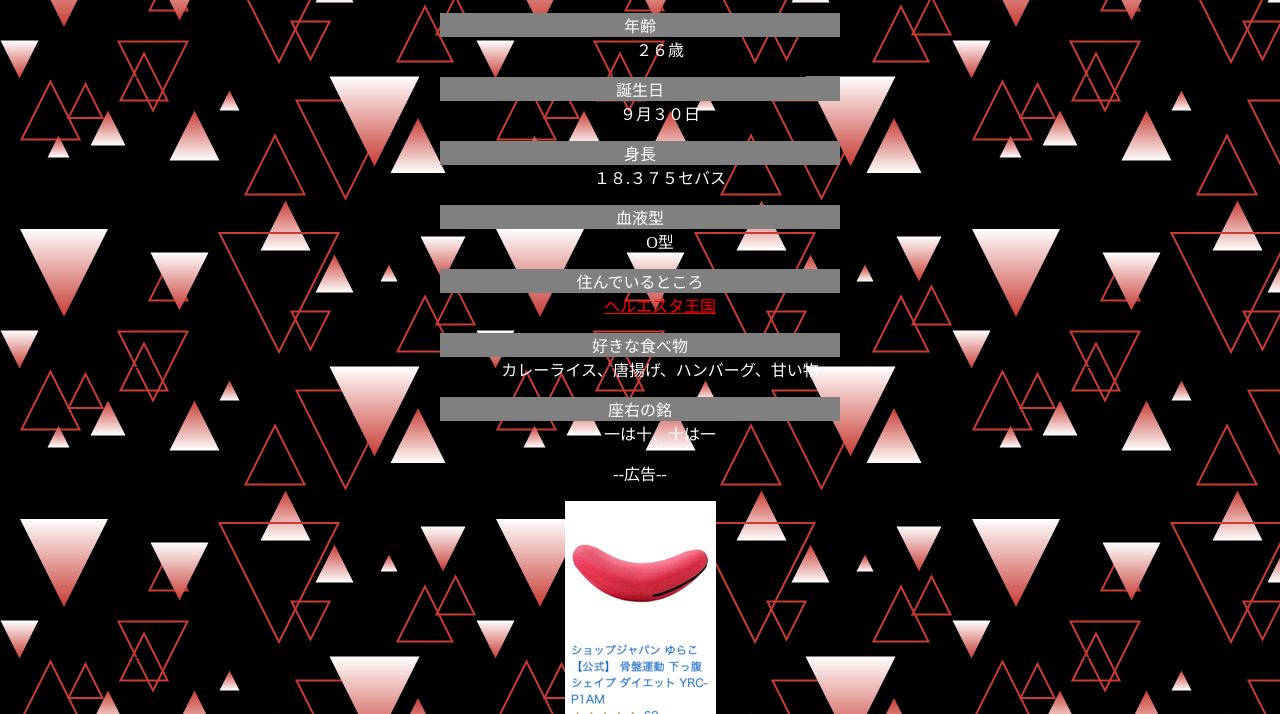
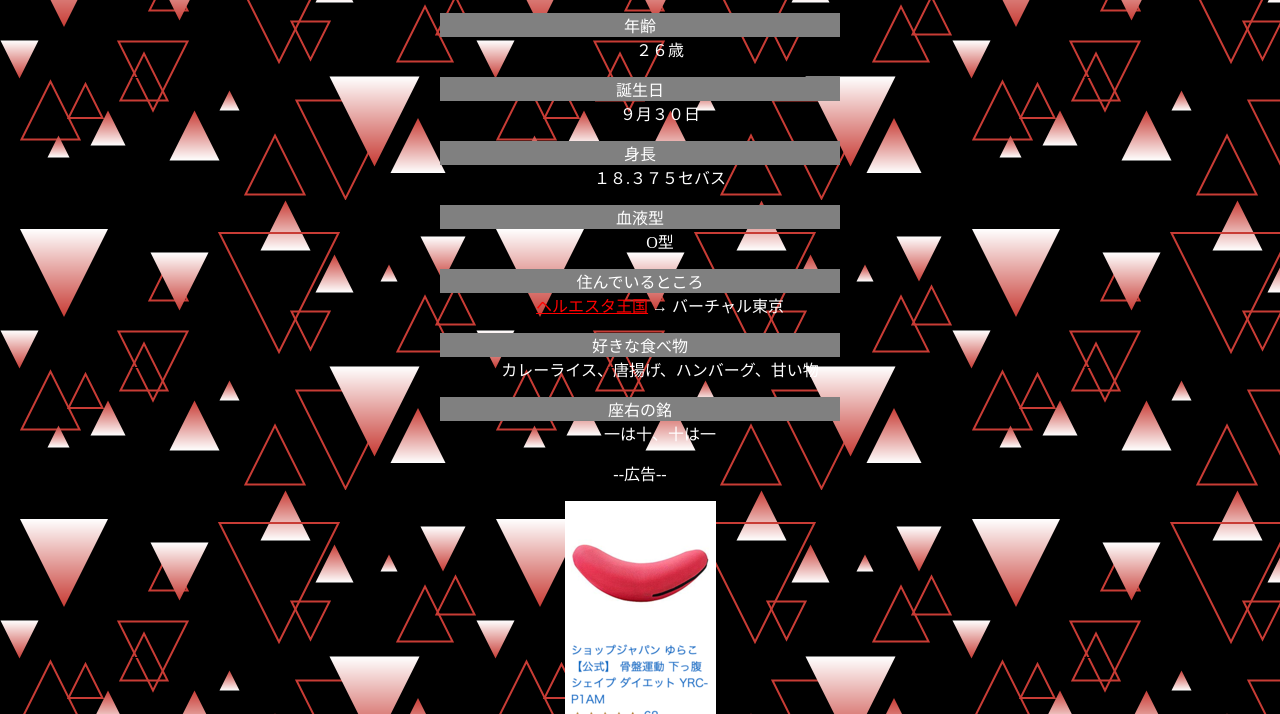
Before and after one commit to swen128/AngelKatrina, a plain HTML site: page profile.html in a window 1280 px wide. Shown: the part 670-1384 px from the top of the page. Drawn offline with Linux system fonts and the light colour scheme.

Commit message:
プロフィールの「住んでいるところ」を更新

```diff
--- a/profile.html
+++ b/profile.html
@@ -59,7 +59,7 @@
 
   <div class="card">
     <dt>住んでいるところ</dt>
-    <dd><a href="https://goo.gl/maps/qun9my8kBG5aL3Sq6">ヘルエスタ王国</a></dd>
+    <dd><a href="https://goo.gl/maps/qun9my8kBG5aL3Sq6">ヘルエスタ王国</a> → バーチャル東京</dd>
   </div>
 
   <div class="card">
```
